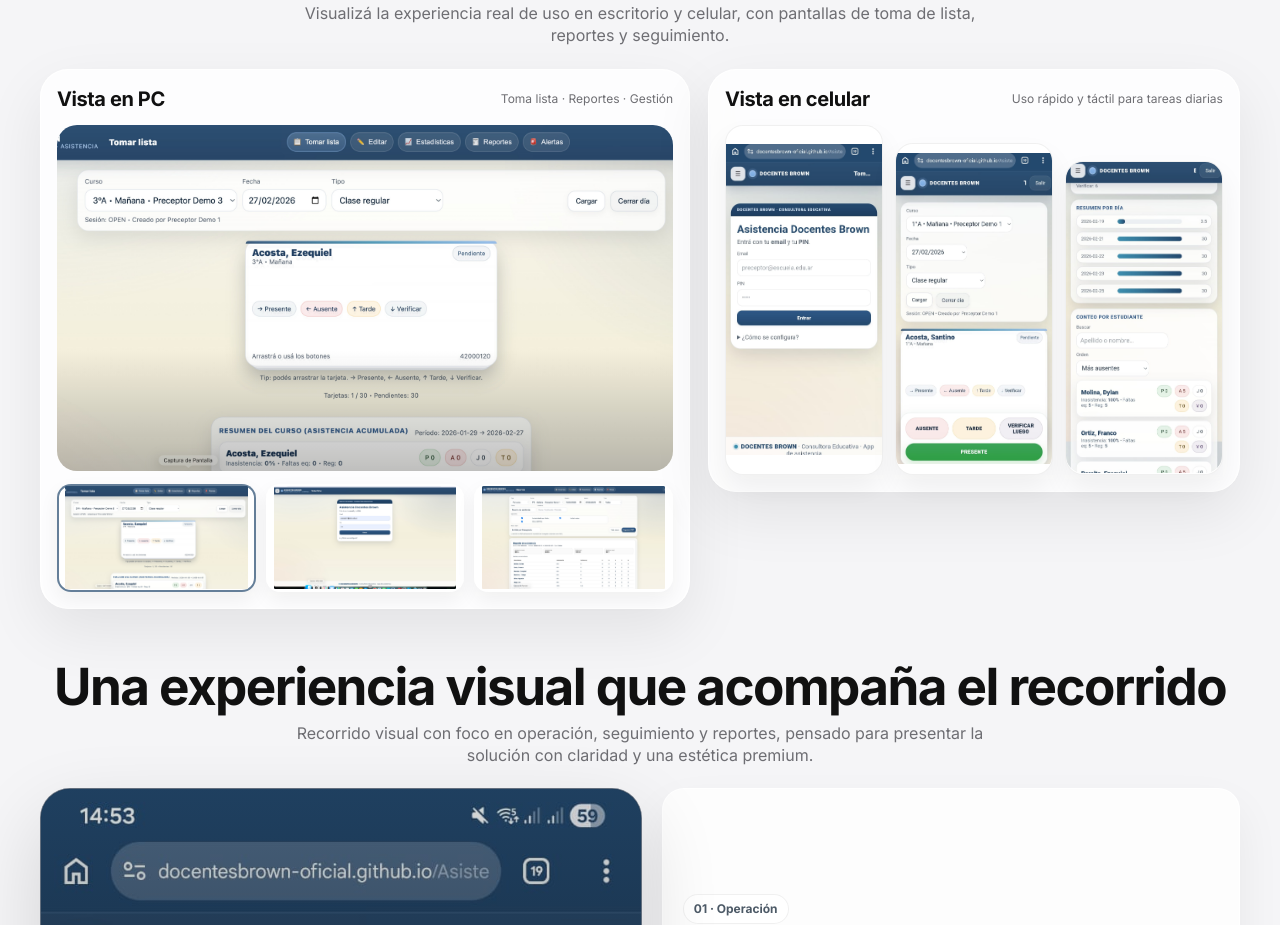
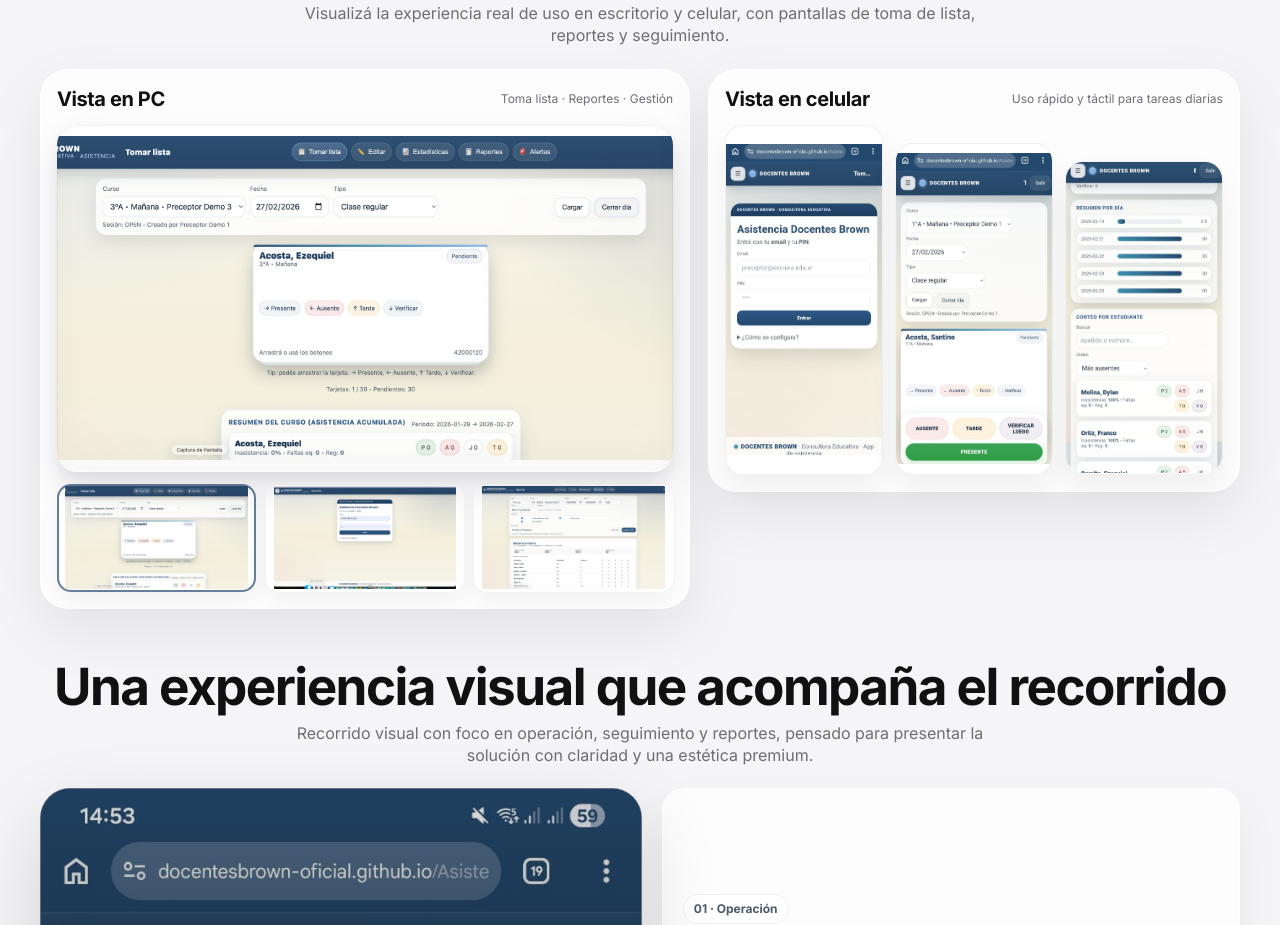
Before and after one commit to docentesbrown-oficial/Asistencia-Institucional, a plain HTML site: page index.html in a window 1280 px wide. Shown: the part 1480-2405 px from the top of the page. Drawn offline with Linux system fonts and the light colour scheme.

Commit message:
Update index.html

```diff
--- a/index.html
+++ b/index.html
@@ -87,9 +87,9 @@
     .panel-title h3{margin:0;font-size:20px;letter-spacing:-.02em}
     .panel-title span{font-size:12px;color:var(--muted)}
 
-    .pc-stage{position:relative;border-radius:20px;overflow:hidden;background:#0e2236;min-height:300px}
-    .pc-stage img{width:100%;height:100%;object-fit:cover;aspect-ratio:16/9;transition:opacity .35s ease,transform .45s ease}
-    .pc-stage::after{content:"";position:absolute;inset:auto 0 0 0;height:35%;background:linear-gradient(180deg,transparent,rgba(0,0,0,.25));pointer-events:none}
+    .pc-stage{position:relative;border-radius:20px;overflow:hidden;background:transparent;min-height:0;aspect-ratio:16/9;box-shadow:0 18px 34px rgba(17,24,39,.10), 0 6px 14px rgba(17,24,39,.06)}
+    .pc-stage img{width:100%;height:100%;object-fit:contain;aspect-ratio:16/9;transition:opacity .35s ease,transform .45s ease;background:#fff;box-shadow:0 1px 0 rgba(255,255,255,.8) inset}
+    .pc-stage::after{content:"";position:absolute;inset:0;border-radius:20px;box-shadow:inset 0 0 0 1px rgba(0,0,0,.05), inset 0 -24px 40px rgba(0,0,0,.03);pointer-events:none}
     .pc-thumbs{margin-top:12px;display:grid;grid-template-columns:repeat(3,1fr);gap:10px}
     .pc-thumb{border-radius:14px;overflow:hidden;border:2px solid transparent;cursor:pointer;background:#fff;box-shadow:0 8px 20px rgba(0,0,0,.06)}
     .pc-thumb.active{border-color:rgba(36,73,110,.7)}
```
